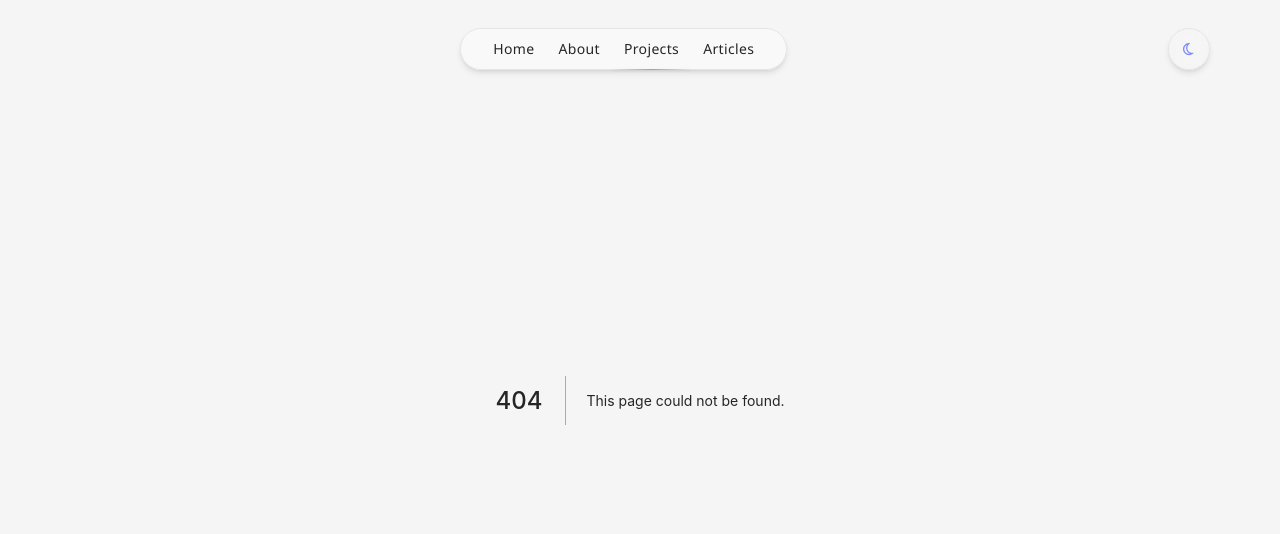
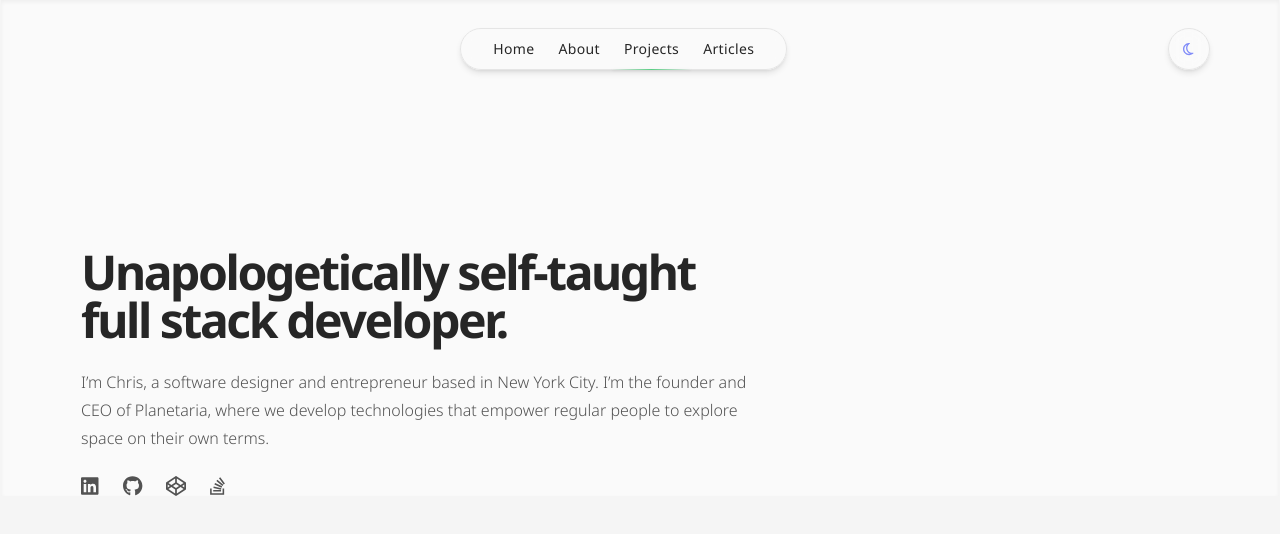
Before and after one commit to Christopher-Warren/portfolio-v4, a Next.js app: page /projects in a window 1280 px wide. Before the commit this address had no page. Shown: the top 534 px of the page. Built offline with nearby package versions, Linux system fonts and the light colour scheme.

Commit message:
add to container, add projects page

```diff
--- a/components/containers/MainContainer.tsx
+++ b/components/containers/MainContainer.tsx
@@ -1,11 +1,14 @@
 interface Props {
   children: React.ReactNode;
+  className?: string;
 }
 
-export const MainContainer = ({ children }: Props) => {
+export const MainContainer = ({ children, className }: Props) => {
   return (
     <div className="dark:bg-neutral-900 bg-neutral-50 max-w-7xl border-x shadow-inner border-neutral-100 dark:border-neutral-800 mx-auto relative">
-      <div className="mx-20">{children}</div>
+      <div className={`mx-20 ${className ? className : "pt-32"}`}>
+        {children}
+      </div>
     </div>
   );
 };
--- a/components/home/Hero.tsx
+++ b/components/home/Hero.tsx
@@ -11,7 +11,7 @@ import {
 
 export const Hero = () => {
   return (
-    <div className="pt-32 max-w-2xl ">
+    <div className="max-w-2xl ">
       <Image
         alt="me"
         className="rounded-full"
--- a/pages/about.tsx
+++ b/pages/about.tsx
@@ -16,7 +16,7 @@ import Link from "next/link";
 const about = () => {
   return (
     <MainContainer>
-      <div className="pt-44 max-w-2xl ">
+      <div className="max-w-2xl ">
         <Image
           alt="me"
           className="rounded-full"
--- /dev/null
+++ b/pages/projects.tsx
@@ -0,0 +1,49 @@
+import Image from "next/image";
+import Link from "next/link";
+
+import { FontAwesomeIcon } from "@fortawesome/react-fontawesome";
+import {
+  faLinkedin,
+  faGithub,
+  faStackOverflow,
+  faCodepen,
+} from "@fortawesome/free-brands-svg-icons";
+import { MainContainer } from "../components/containers/MainContainer";
+
+const projects = () => {
+  return (
+    <MainContainer className="pt-56">
+      <div className="max-w-2xl ">
+        <h1 className="text-5xl mt-6 font-bold tracking-tighter ">
+          Unapologetically self-taught full stack developer.
+        </h1>
+        <p className="mt-6 text-base font-light dark:text-neutral-300 text-neutral-600 leading-7 ">
+          I’m Chris, a software designer and entrepreneur based in New York
+          City. I’m the founder and CEO of Planetaria, where we develop
+          technologies that empower regular people to explore space on their own
+          terms.
+        </p>
+
+        {/* connect icons */}
+        <div className="text-xl dark:text-neutral-400 text-neutral-600 flex gap-6 mt-6 dark:hover:[&>*]:text-white hover:[&>*]:text-neutral-900 hover:[&>*]:cursor-pointer [&>*]:transition-colors">
+          <Link href="">
+            <FontAwesomeIcon icon={faLinkedin} />
+          </Link>
+          <Link href="">
+            <FontAwesomeIcon icon={faGithub}></FontAwesomeIcon>
+          </Link>
+          <Link href="">
+            <FontAwesomeIcon icon={faCodepen}></FontAwesomeIcon>
+          </Link>
+          <Link href="">
+            <FontAwesomeIcon icon={faStackOverflow} />
+          </Link>
+        </div>
+        {/* <button className="mt-6 bg-gradient-to-tr text-white duration-200 from-emerald-500 via-teal-500 to-green-500 shadow-lg hover:shadow-none  shadow-teal-700 rounded-md px-4 py-2">
+            Download CV
+          </button> */}
+      </div>
+    </MainContainer>
+  );
+};
+export default projects;
```
